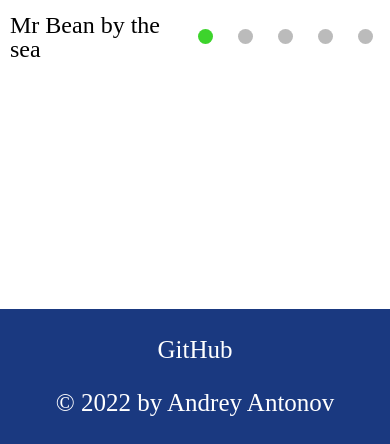
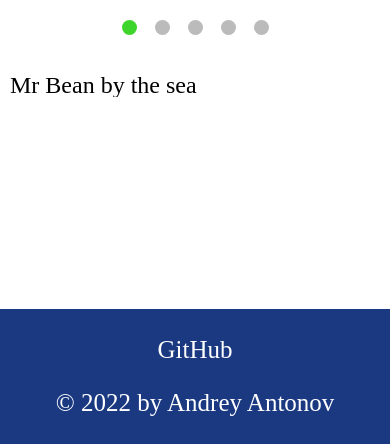
Before and after one commit to klekwedge/cssMemSlider, a plain HTML site: page cssMemSlider/index.html in a window 390 px wide. Shown: the part 400-844 px from the top of the page. Drawn offline with Linux system fonts and the light colour scheme.

Commit message:
feat: add a mobile version of the slider (Mon, May 16, 2022 09:08:47 PM

```diff
--- a/cssMemSlider/styles/style.css
+++ b/cssMemSlider/styles/style.css
@@ -145,18 +145,6 @@ h6 {
   flex-direction: column;
 }
 
-.cover {
-  padding: 15px 0px;
-  display: flex;
-  align-items: center;
-  justify-content: space-between;
-  gap: 10px 10px;
-}
-
-.cover > * {
-  flex: 1 1 50%;
-}
-
 .slider input {
   display: none;
 }
@@ -210,6 +198,28 @@ h6 {
 }
 
 /* Text */
+
+.cover {
+  padding: 15px 0px;
+  display: flex;
+  align-items: center;
+  justify-content: space-between;
+  gap: 10px 15px;
+}
+
+@media (max-width: 425px) {
+  .cover {
+    flex-direction: column;
+    gap: 30px 15px;
+  }
+  .slider__slides_text {
+    order: 10;
+  }
+}
+
+.cover > * {
+  flex: 1 1 50%;
+}
 
 .slider__slides_text {
   width: 100%;
@@ -266,8 +276,6 @@ h6 {
 /* */
 /* */
 
-
-
 #radio-1:checked ~ .cover .slider__slides_text .slider__text:nth-child(1),
 #radio-2:checked ~ .cover .slider__slides_text .slider__text:nth-child(2),
 #radio-3:checked ~ .cover .slider__slides_text .slider__text:nth-child(3),
@@ -308,7 +316,7 @@ h6 {
   background-color: none;
   display: flex;
   justify-content: flex-end;
-  gap: 10px 10px;
+  gap: 10px 3px;
 }
 
 .slider__navigation label {
@@ -320,7 +328,7 @@ h6 {
   align-items: center;
 }
 
-.slider__navigation label div{
+.slider__navigation label div {
   display: block;
   border-radius: 10px;
 
@@ -328,13 +336,11 @@ h6 {
   height: 15px;
   background: #bbb;
   transition: all 0.4s ease;
-
 }
 
-.slider__navigation label:hover div{
+.slider__navigation label:hover div {
   background: #2c5fd4;
 }
-
 
 #radio-1:checked ~ .cover .slider__navigation label:nth-child(1) div,
 #radio-2:checked ~ .cover .slider__navigation label:nth-child(2) div,
```
